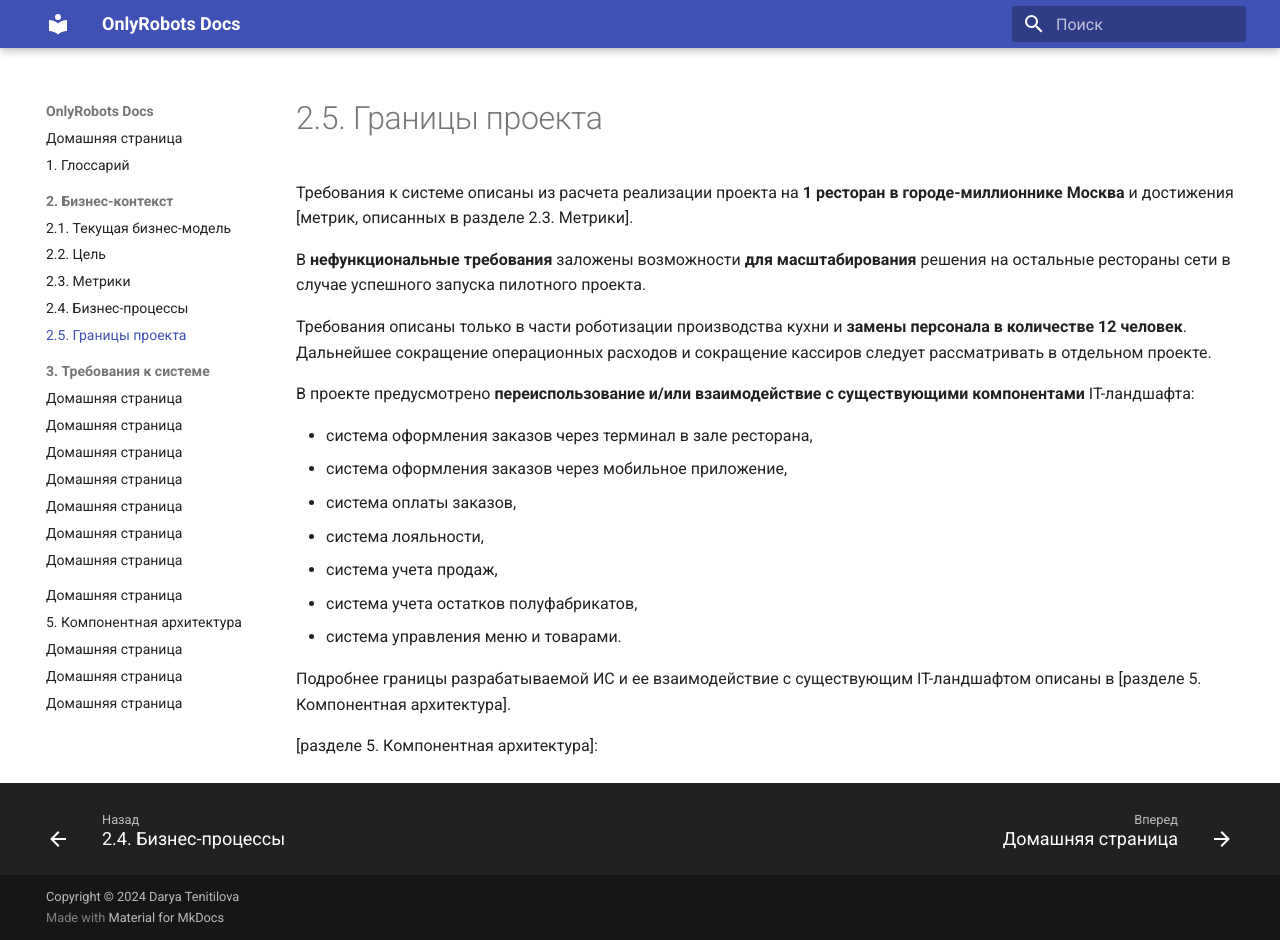
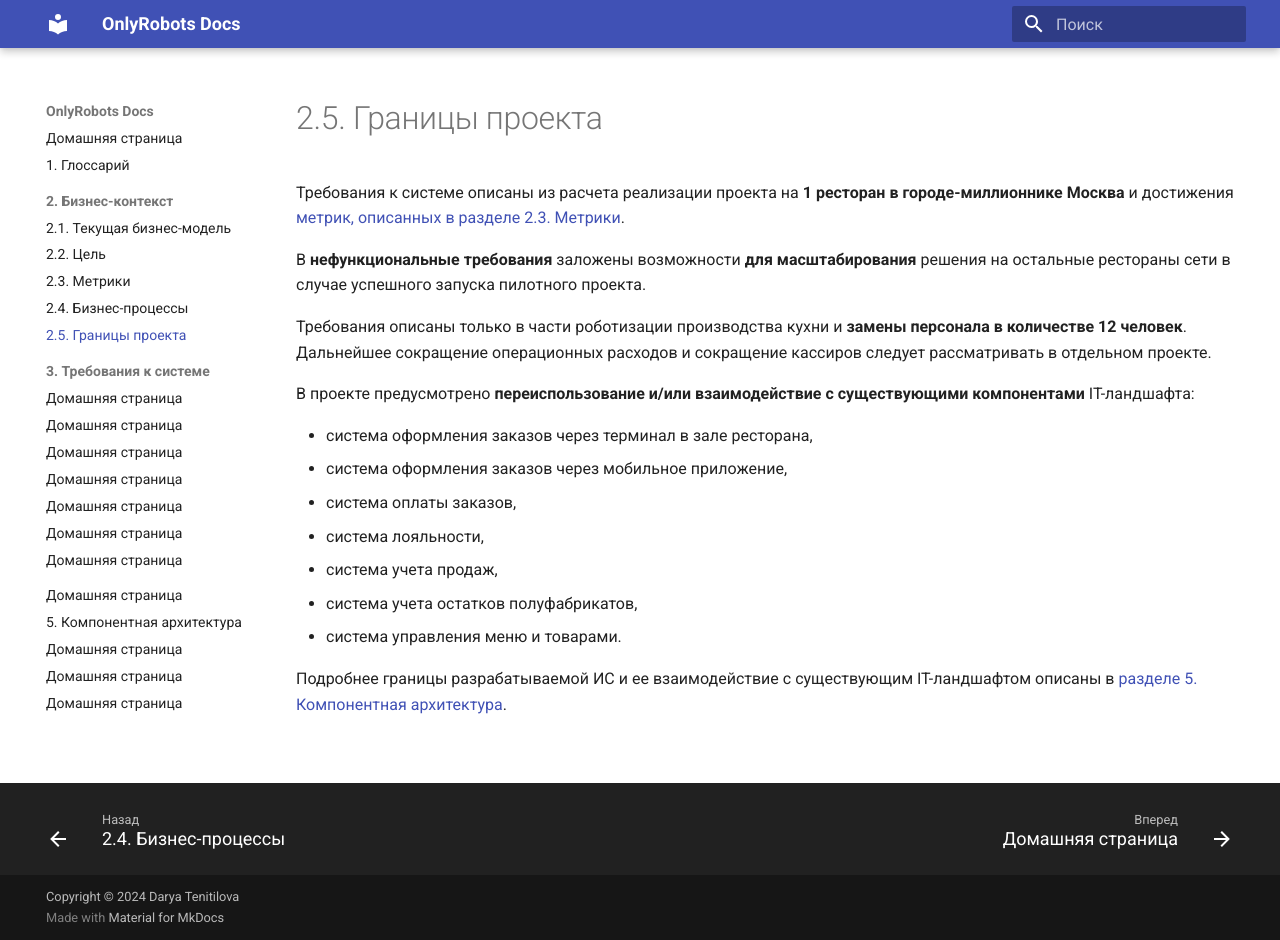
Before and after one commit to TenitilovaD/OTUS_SA_OnlyRobots, an MkDocs documentation site: the page built from docs/project_boundaries.md, in a window 1280 px wide and 940 px high. Built offline with MkDocs 1.6.1 and Material for MkDocs 9.7.7, drawn with Linux system fonts in a browser that asks for light colours.

Commit message:
Update project_boundaries.md

```diff
--- a/docs/project_boundaries.md
+++ b/docs/project_boundaries.md
@@ -2,7 +2,7 @@
 
 Требования к системе описаны из расчета реализации проекта на **1 ресторан в городе-миллионнике Москва** и достижения [метрик, описанных в разделе 2.3. Метрики].
 
-  [метрик, описанных в разделе 2.3 Метрики]:https://tenitilovad.github.io/otus_sa_onlyrobots/metrics/
+  [метрик, описанных в разделе 2.3. Метрики]:https://tenitilovad.github.io/otus_sa_onlyrobots/metrics/
 
 В **нефункциональные требования** заложены возможности **для масштабирования** решения на остальные рестораны сети в случае успешного запуска пилотного проекта.
 
```
Also changed, not shown: other parts of docs/project_boundaries.md (+1 -1 lines).
